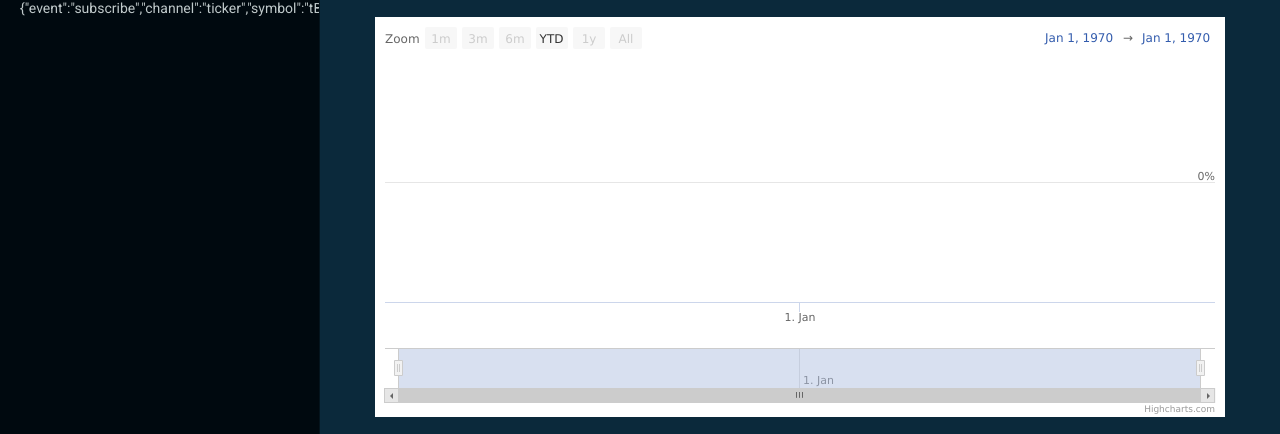
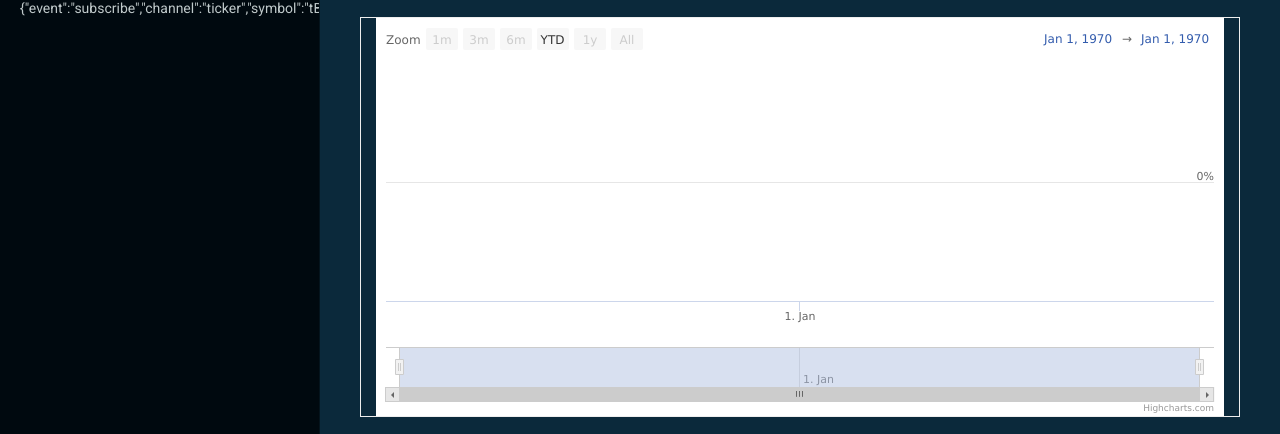
Before and after one commit to nicolascine/farkas-bitcoin, a website: page app/index.html in a window 1280 px wide. Shown: the part 123-557 px from the top of the page. Drawn offline with nearby package versions, Linux system fonts and the light colour scheme; files that its build step writes are made by us from their sources.

Commit message:
fix(): Set styles of higchart container

```diff
--- a/app/styles/common/main-plugin.scss
+++ b/app/styles/common/main-plugin.scss
@@ -1,4 +1,4 @@
-.farkas-plugin {
-  min-height: 300px;
-  border: 1px solid $secondaryGrey;
+#farkas-plugin {
+    min-height: 400px;
+    border: 1px solid $secondaryGrey;
 }
```
